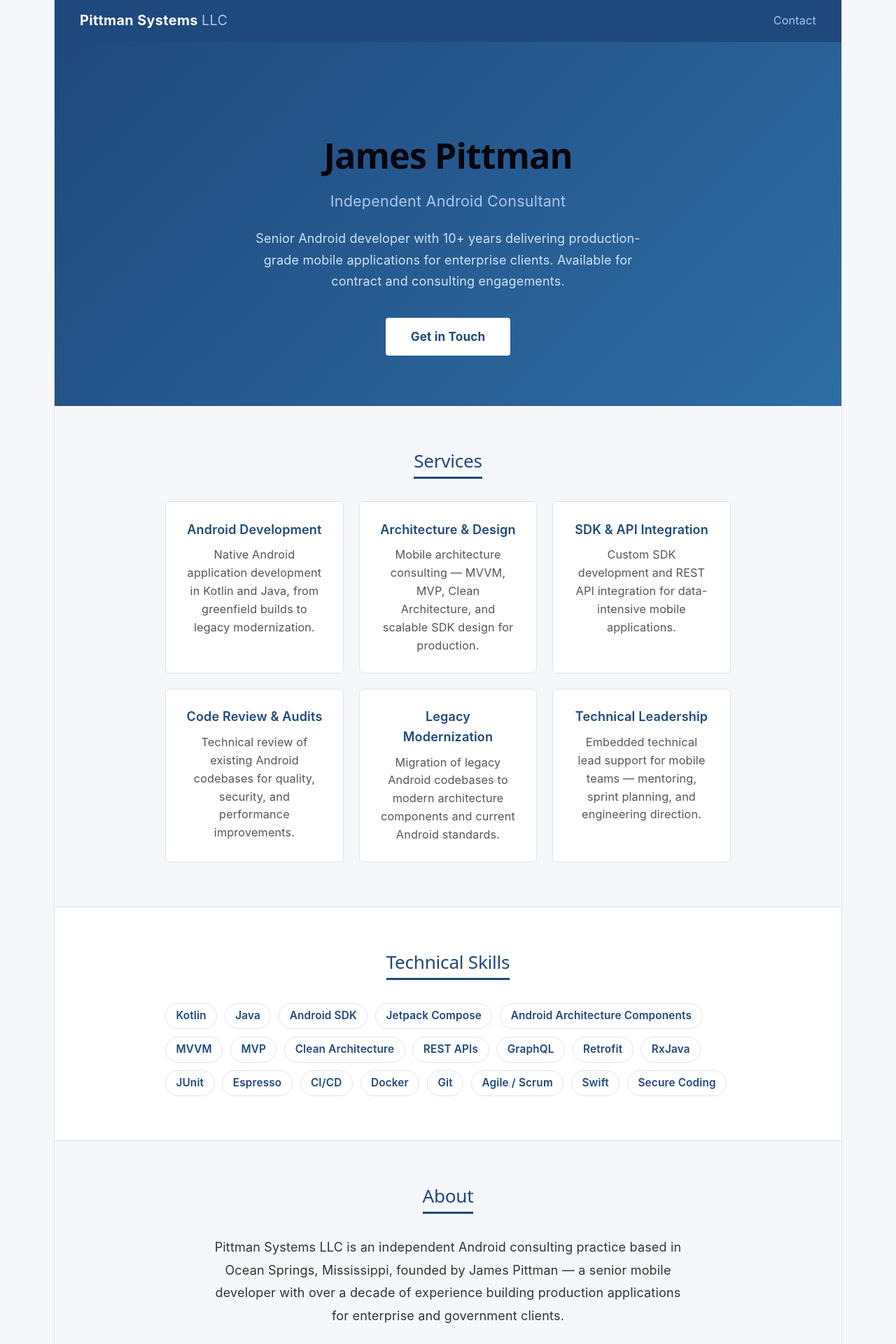
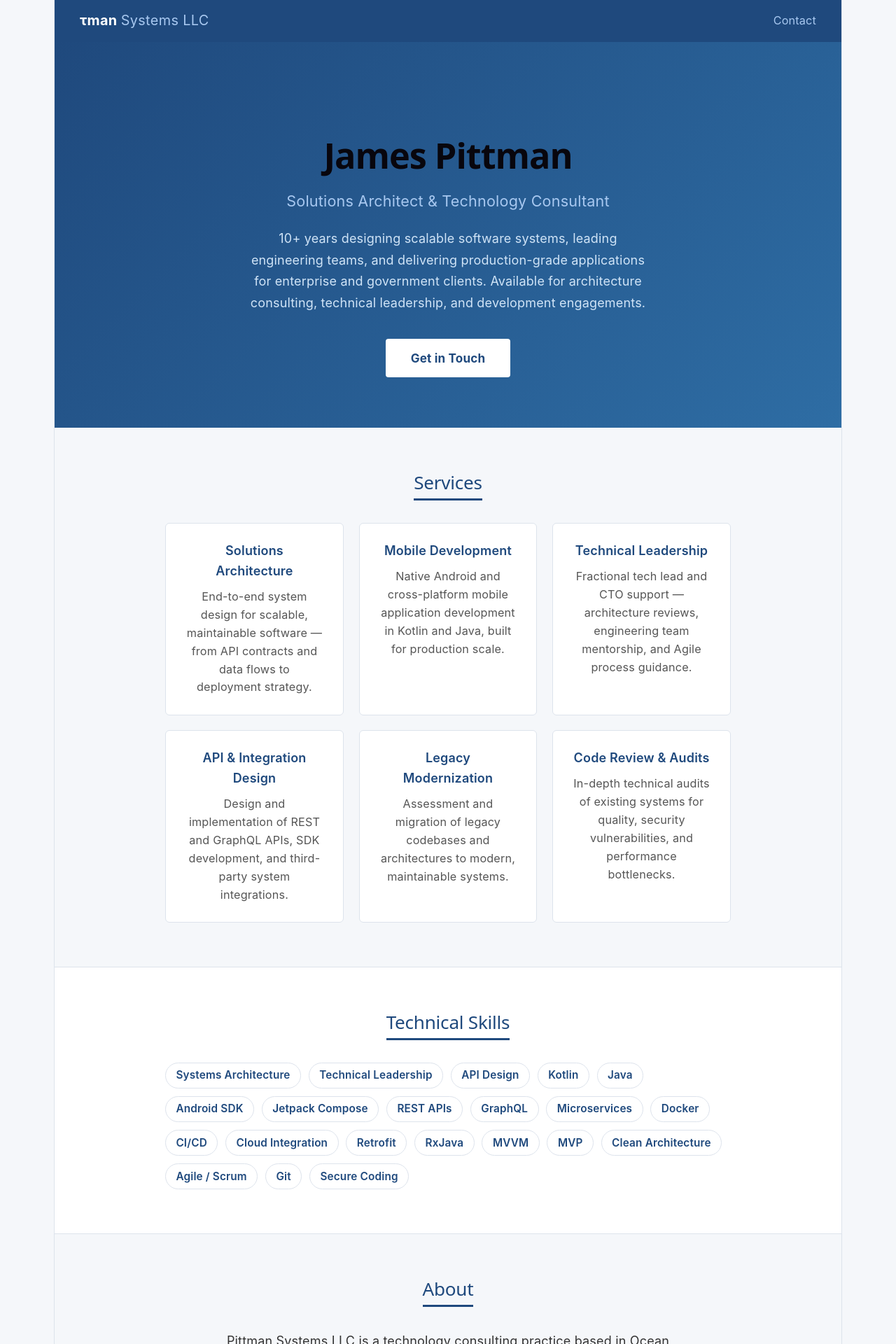
Before and after one commit to jepittman/pittman-systems, a React (Vite) app: page / in a window 1280 px wide. Shown: the top 1920 px of the page at 70% size. Built offline with nearby package versions, Linux system fonts and the light colour scheme.

Commit message:
Solutions architect rebrand, pi animation, contact fix, page title

```diff
--- a/index.html
+++ b/index.html
@@ -4,7 +4,7 @@
     <meta charset="UTF-8" />
     <link rel="icon" type="image/svg+xml" href="/favicon.svg" />
     <meta name="viewport" content="width=device-width, initial-scale=1.0" />
-    <title>pittman-systems</title>
+    <title>Pittman Systems LLC — Technology Consulting</title>
   </head>
   <body>
     <div id="root"></div>
--- a/src/App.css
+++ b/src/App.css
@@ -29,6 +29,14 @@ body {
 .nav-brand-light { color: #a8c8f0; font-weight: 400; }
 .nav-link { color: #a8c8f0; text-decoration: none; font-size: 0.9rem; transition: color 0.2s; }
 .nav-link:hover { color: #fff; }
+
+/* Pi animation */
+.nav-anim {
+  display: inline-block;
+  transition: opacity 0.12s ease;
+}
+.nav-anim-in  { opacity: 1; }
+.nav-anim-out { opacity: 0; }
 
 /* Hero */
 .hero {
@@ -104,6 +112,7 @@ body {
 
 /* Contact */
 .contact-box {
+  margin: 0 auto;
   background: var(--light);
   border: 1px solid var(--border);
   border-radius: 6px;
--- a/src/App.jsx
+++ b/src/App.jsx
@@ -1,26 +1,85 @@
+import { useState, useEffect } from 'react'
 import './App.css'
 
+// ── Pi animation ──────────────────────────────────────────────────────────────
+
+const PI_FRAMES = ['Pittman', 'Pi\u03c0man', '\u03c0\u03c0man', '2\u03c0man', '\u03c4man']
+
+// Pingpong sequence: 0,1,2,3,4,3,2,1 then repeat
+const SEQ = [
+  ...PI_FRAMES.map((_, i) => i),
+  ...[...PI_FRAMES.map((_, i) => i)].reverse().slice(1, -1),
+]
+
+function useAnimatedName() {
+  const [pos, setPos] = useState(0)
+  const [fade, setFade] = useState(true)
+
+  useEffect(() => {
+    const frameIdx = SEQ[pos]
+    const isEndpoint = frameIdx === 0 || frameIdx === PI_FRAMES.length - 1
+    const delay = isEndpoint ? 2400 : 550
+
+    const t = setTimeout(() => {
+      setFade(false)
+      setTimeout(() => {
+        setPos(p => (p + 1) % SEQ.length)
+        setFade(true)
+      }, 120)
+    }, delay)
+
+    return () => clearTimeout(t)
+  }, [pos])
+
+  return { name: PI_FRAMES[SEQ[pos]], fade }
+}
+
+// ── Components ────────────────────────────────────────────────────────────────
+
 const skills = [
+  'Systems Architecture', 'Technical Leadership', 'API Design',
   'Kotlin', 'Java', 'Android SDK', 'Jetpack Compose',
-  'Android Architecture Components', 'MVVM', 'MVP', 'Clean Architecture',
-  'REST APIs', 'GraphQL', 'Retrofit', 'RxJava',
-  'JUnit', 'Espresso', 'CI/CD', 'Docker',
-  'Git', 'Agile / Scrum', 'Swift', 'Secure Coding',
+  'REST APIs', 'GraphQL', 'Microservices', 'Docker',
+  'CI/CD', 'Cloud Integration', 'Retrofit', 'RxJava',
+  'MVVM', 'MVP', 'Clean Architecture',
+  'Agile / Scrum', 'Git', 'Secure Coding',
 ]
 
 const services = [
-  { title: 'Android Development', desc: 'Native Android application development in Kotlin and Java, from greenfield builds to legacy modernization.' },
-  { title: 'Architecture & Design', desc: 'Mobile architecture consulting — MVVM, MVP, Clean Architecture, and scalable SDK design for production.' },
-  { title: 'SDK & API Integration', desc: 'Custom SDK development and REST API integration for data-intensive mobile applications.' },
-  { title: 'Code Review & Audits', desc: 'Technical review of existing Android codebases for quality, security, and performance improvements.' },
-  { title: 'Legacy Modernization', desc: 'Migration of legacy Android codebases to modern architecture components and current Android standards.' },
-  { title: 'Technical Leadership', desc: 'Embedded technical lead support for mobile teams — mentoring, sprint planning, and engineering direction.' },
+  {
+    title: 'Solutions Architecture',
+    desc: 'End-to-end system design for scalable, maintainable software — from API contracts and data flows to deployment strategy.',
+  },
+  {
+    title: 'Mobile Development',
+    desc: 'Native Android and cross-platform mobile application development in Kotlin and Java, built for production scale.',
+  },
+  {
+    title: 'Technical Leadership',
+    desc: 'Fractional tech lead and CTO support — architecture reviews, engineering team mentorship, and Agile process guidance.',
+  },
+  {
+    title: 'API & Integration Design',
+    desc: 'Design and implementation of REST and GraphQL APIs, SDK development, and third-party system integrations.',
+  },
+  {
+    title: 'Legacy Modernization',
+    desc: 'Assessment and migration of legacy codebases and architectures to modern, maintainable systems.',
+  },
+  {
+    title: 'Code Review & Audits',
+    desc: 'In-depth technical audits of existing systems for quality, security vulnerabilities, and performance bottlenecks.',
+  },
 ]
 
 function Nav() {
+  const { name, fade } = useAnimatedName()
   return (
     <nav className="nav">
-      <span className="nav-brand">Pittman Systems <span className="nav-brand-light">LLC</span></span>
+      <span className="nav-brand">
+        <span className={`nav-anim ${fade ? 'nav-anim-in' : 'nav-anim-out'}`}>{name}</span>
+        {' '}<span className="nav-brand-light">Systems LLC</span>
+      </span>
       <a className="nav-link" href="mailto:james.elliott.pittman@gmail.com">Contact</a>
     </nav>
   )
@@ -30,8 +89,12 @@ function Hero() {
   return (
     <div className="hero">
       <h1 className="hero-name">James Pittman</h1>
-      <p className="hero-subtitle">Independent Android Consultant</p>
-      <p className="hero-desc">Senior Android developer with 10+ years delivering production-grade mobile applications for enterprise clients. Available for contract and consulting engagements.</p>
+      <p className="hero-subtitle">Solutions Architect &amp; Technology Consultant</p>
+      <p className="hero-desc">
+        10+ years designing scalable software systems, leading engineering teams, and delivering
+        production-grade applications for enterprise and government clients. Available for
+        architecture consulting, technical leadership, and development engagements.
+      </p>
       <a className="hero-cta" href="mailto:james.elliott.pittman@gmail.com">Get in Touch</a>
     </div>
   )
@@ -70,8 +133,16 @@ function About() {
   return (
     <section className="section">
       <h2 className="section-title">About</h2>
-      <p className="about-text">Pittman Systems LLC is an independent Android consulting practice based in Ocean Springs, Mississippi, founded by James Pittman — a senior mobile developer with over a decade of experience building production applications for enterprise and government clients.</p>
-      <p className="about-text">Past engagements include lead development roles at Sherwin-Williams, GEICO, and Charter Communications, delivering high-quality mobile solutions across consumer, enterprise, and government sectors.</p>
+      <p className="about-text">
+        Pittman Systems LLC is a technology consulting practice based in Ocean Springs, Mississippi,
+        founded by James Pittman — a solutions architect and senior software engineer with over a
+        decade of experience designing and delivering complex systems for enterprise and government clients.
+      </p>
+      <p className="about-text">
+        Past engagements include lead architecture and development roles at Sherwin-Williams, GEICO,
+        Charter Communications, and Deloitte Consulting, spanning consumer mobile, enterprise tooling,
+        and government applications.
+      </p>
     </section>
   )
 }
@@ -82,8 +153,13 @@ function Contact() {
       <section className="section">
         <h2 className="section-title">Contact</h2>
         <div className="contact-box">
-          <p className="contact-desc">Available for Android development contracts, architecture consulting, and technical leadership engagements. Remote preferred.</p>
-          <a className="email-btn" href="mailto:james.elliott.pittman@gmail.com">james.elliott.pittman@gmail.com</a>
+          <p className="contact-desc">
+            Available for architecture consulting, technical leadership, and software development
+            engagements. Remote preferred.
+          </p>
+          <a className="email-btn" href="mailto:james.elliott.pittman@gmail.com">
+            james.elliott.pittman@gmail.com
+          </a>
           <p className="contact-detail">Ocean Springs, Mississippi &nbsp;·&nbsp; Remote Available</p>
         </div>
       </section>
```
